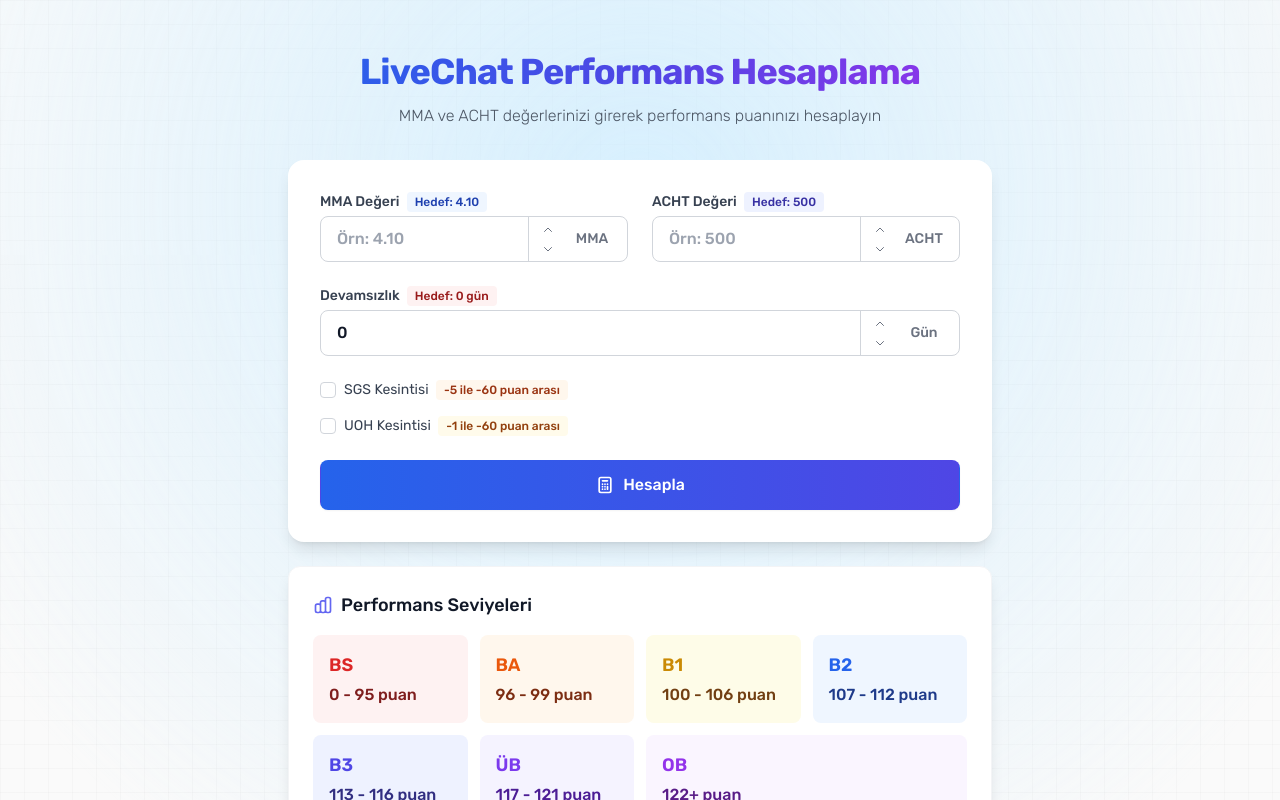
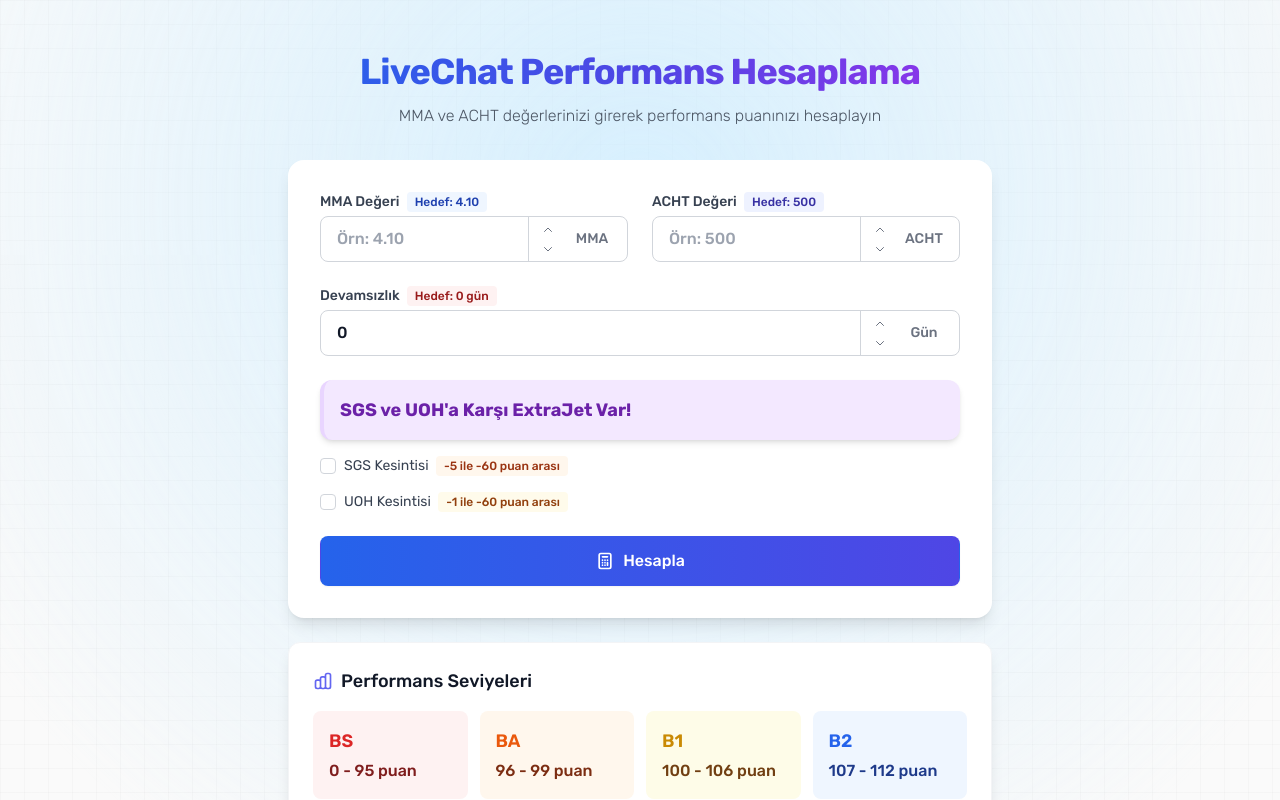
Before and after one commit to metinfarukbiyik/perf-calculator, a Vue app: page / in a window 1280 px wide. Shown: the top 800 px of the page. Built offline with nearby package versions, Linux system fonts and the light colour scheme.

Commit message:
sgs ve uoh uyarı başlığı eklendi.

```diff
--- a/src/components/PerformanceCalculator.vue
+++ b/src/components/PerformanceCalculator.vue
@@ -23,6 +23,7 @@
         <div class="bg-white rounded-xl sm:rounded-2xl shadow-lg overflow-visible mx-auto">
           <!-- Input Alanları -->
           <div class="p-4 sm:p-6 lg:p-8">
+
             <div class="grid gap-4 sm:gap-6 sm:grid-cols-2">
               <!-- MMA Input -->
               <div class="w-full">
@@ -86,7 +87,7 @@
                     <div class="h-full pr-3 flex items-center border-l border-gray-300 w-[100px] justify-end">
                       <div class="flex flex-col -space-y-px">
                         <button
-                          @click="achtValue = Number(achtValue) + 1"
+                          @click="achtValue = (Number(achtValue) + 1).toString()"
                           class="px-1.5 py-1 text-gray-500 hover:text-indigo-600 focus:outline-none"
                         >
                           <svg class="w-3 h-3" fill="none" stroke="currentColor" viewBox="0 0 24 24">
@@ -94,7 +95,7 @@
                           </svg>
                         </button>
                         <button
-                          @click="achtValue = Number(achtValue) - 1"
+                          @click="achtValue = (Number(achtValue) - 1).toString()"
                           class="px-1.5 py-1 text-gray-500 hover:text-indigo-600 focus:outline-none"
                         >
                           <svg class="w-3 h-3" fill="none" stroke="currentColor" viewBox="0 0 24 24">
@@ -155,6 +156,9 @@
             <!-- SGS ve UOH Checkbox'ları -->
             <div class="mt-4 sm:mt-6 space-y-4">
               <!-- SGS -->
+              <div class="bg-purple-100 border-l-4 border-purple-200 text-purple-800 p-4 mb-4 rounded-xl shadow-md" role="alert">
+                <p class="font-bold text-lg">SGS ve UOH'a Karşı ExtraJet Var!</p>
+              </div>
                   <div class="space-y-2">
                 <div class="flex items-center">
                       <input
@@ -162,6 +166,7 @@
                     v-model="hasSGS"
                         class="h-4 w-4 text-orange-600 focus:ring-orange-500 border-gray-300 rounded transition-colors cursor-pointer"
                       />
+
                   <label class="ml-2 block text-sm text-gray-700">
                     SGS Kesintisi
                     <span class="ml-1 inline-flex items-center px-2 py-0.5 rounded text-xs font-medium bg-orange-50 text-orange-800">
@@ -788,7 +793,7 @@ const calculatePerformance = () => {
   // SGS ve UOH puanlarını seçilen reason'a göre hesapla
   const sgsPuani = hasSGS.value ?
     selectedSGSReason.value.reduce((total, reasonId) => {
-      const reason = sgsReasons.find(r => r.id === reasonId)
+    const reason = sgsReasons.find(r => r.id === reasonId)
       return total + (reason ? reason.puan : 0)
     }, 0) : 0
 
```
